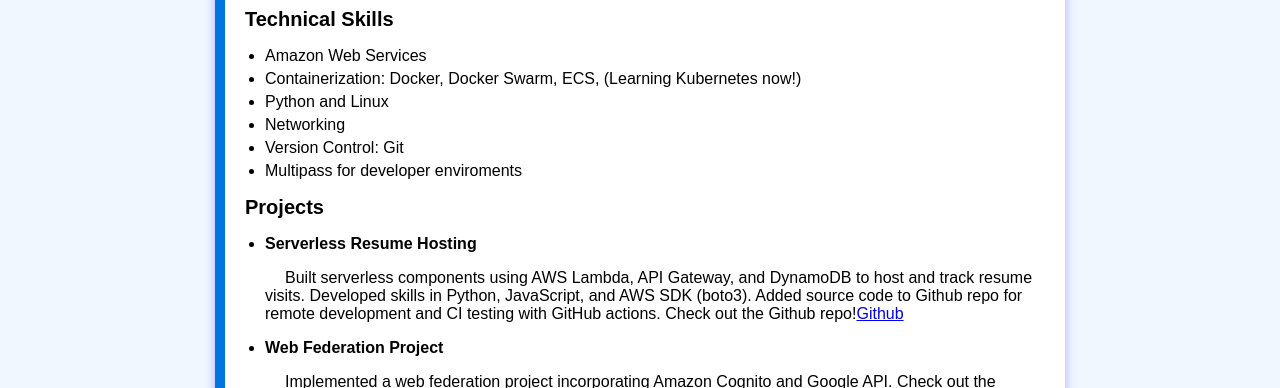
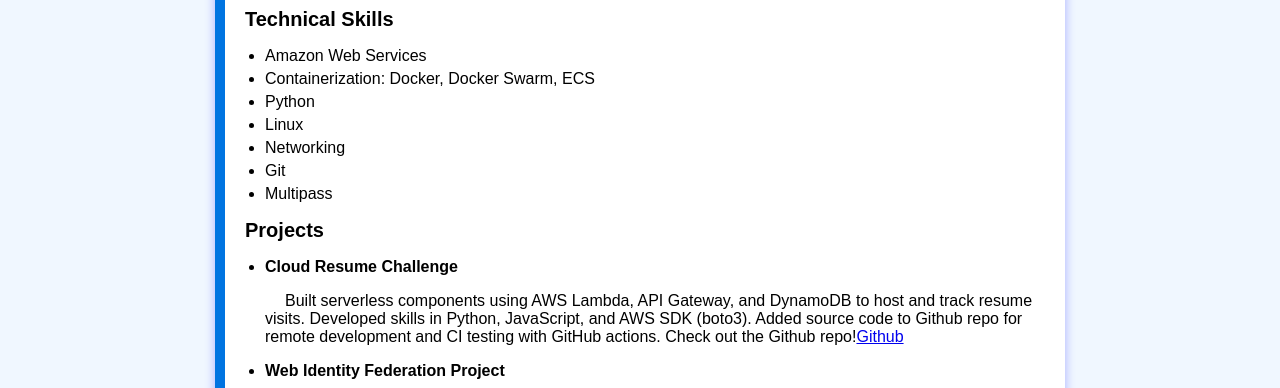
Before and after one commit to dariusgatsby/cloudresume, a plain HTML site: page index.html in a window 1280 px wide. Shown: the part 460-848 px from the top of the page. Drawn offline with Linux system fonts and the light colour scheme; no server answers.

Commit message:
resume edit

```diff
--- a/index.html
+++ b/index.html
@@ -16,20 +16,21 @@
         <h1> Technical Skills</h1>
         <ul>
             <li>Amazon Web Services</li>
-            <li>Containerization: Docker, Docker Swarm, ECS, (Learning Kubernetes now!) </li>
-            <li>Python and Linux</li>
+            <li>Containerization: Docker, Docker Swarm, ECS</li>
+            <li>Python </li>
+            <li>Linux</li>
           <li>Networking</li>
-          <li>Version Control: Git</li>
-            <li>Multipass for developer enviroments</li>
+          <li>Git</li>
+            <li>Multipass</li>
         </ul>
   <h1>Projects</h1>
     <ul>
         <li>
-            <p><strong>Serverless Resume Hosting</strong></p>
+            <p><strong>Cloud Resume Challenge</strong></p>
             <p class="indented">Built serverless components using AWS Lambda, API Gateway, and DynamoDB to host and track resume visits. Developed skills in Python, JavaScript, and AWS SDK (boto3). Added source code to Github repo for remote development and CI testing with GitHub actions. Check out the Github repo!<a href="https://github.com/dariusgatsby/cloudresume" target="_blank">Github</a></p>
         </li>
       <li>
-        <p><strong>Web Federation Project</strong></p>
+        <p><strong>Web Identity Federation Project</strong></p>
         <p class="indented">Implemented a web federation project incorporating Amazon Cognito and Google API. Check out the project on <a href="https://github.com/dariusgatsby/aws-web-fed-project" target="_blank">GitHub</a>.</p>
     </li>
   </ul>
```
